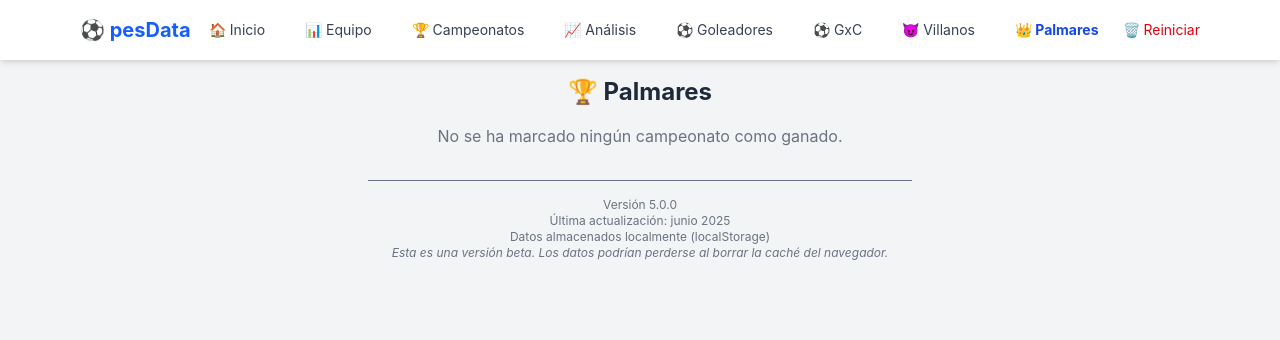
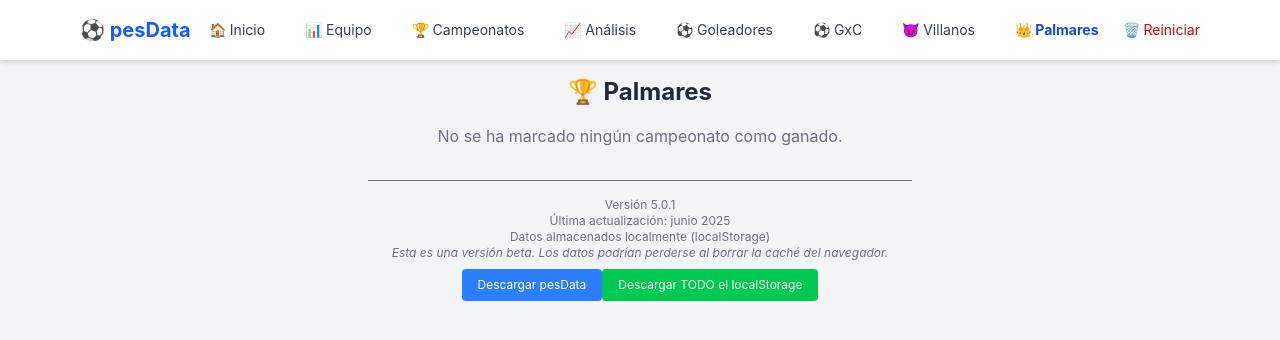
Before and after one commit to Mati69lbt/Pes_Data, a React (Vite) app: page /#/palmares in a window 1280 px wide. Shown: the top 340 px of the page. Built offline with nearby package versions, Linux system fonts and the light colour scheme.

Commit message:
deploy10

```diff
--- /dev/null
+++ b/src/pages/FooterInfo.jsx
@@ -0,0 +1,57 @@
+function FooterInfo() {
+  const handleDownload = () => {
+    const storage = JSON.parse(localStorage.getItem("pesData") || "{}");
+    const data = JSON.stringify(storage, null, 2);
+    const blob = new Blob([data], { type: "application/json" });
+    const url = URL.createObjectURL(blob);
+    const a = document.createElement("a");
+    a.href = url;
+    a.download = "pesData.json";
+    document.body.appendChild(a);
+    a.click();
+    document.body.removeChild(a);
+    URL.revokeObjectURL(url);
+  };
+  return (
+    <footer className="mt-8 text-xs text-gray-500 text-center border-t pt-4">
+      <p>Versión 5.0.1</p>
+      <p>Última actualización: junio 2025</p>
+      <p>Datos almacenados localmente (localStorage)</p>
+      <p className="italic">
+        Esta es una versión beta. Los datos podrían perderse al borrar la caché
+        del navegador.
+      </p>
+      <button
+        id="descargarPesData"
+        onClick={handleDownload}
+        className="mt-2 bg-blue-500 text-white px-4 py-2 rounded hover:bg-blue-600"
+      >
+        Descargar pesData
+      </button>
+      <button
+        onClick={() => {
+          const datos = {};
+          for (let i = 0; i < localStorage.length; i++) {
+            const clave = localStorage.key(i);
+            datos[clave] = localStorage.getItem(clave);
+          }
+          const json = JSON.stringify(datos, null, 2);
+          const blob = new Blob([json], { type: "application/json" });
+          const url = URL.createObjectURL(blob);
+          const a = document.createElement("a");
+          a.href = url;
+          a.download = "localStorage_completo.json";
+          document.body.appendChild(a);
+          a.click();
+          document.body.removeChild(a);
+          URL.revokeObjectURL(url);
+        }}
+        className="mt-2 bg-green-500 text-white px-4 py-2 rounded hover:bg-green-600"
+      >
+        Descargar TODO el localStorage
+      </button>
+    </footer>
+  );
+}
+
+export default FooterInfo;
--- a/src/pages/Palmares.jsx
+++ b/src/pages/Palmares.jsx
@@ -1,8 +1,10 @@
-// cspell: ignore goleadoresxcampeonato Anio
 import { useEffect, useState } from "react";
+import FooterInfo from "./FooterInfo";
 
 export default function Palmares() {
   const [campeonatosGanados, setCampeonatosGanados] = useState([]);
+
+
 
   useEffect(() => {
     const storage = JSON.parse(localStorage.getItem("pesData") || "{}");
@@ -16,19 +18,10 @@ export default function Palmares() {
         <div className="text-center text-gray-500">
           No se ha marcado ningún campeonato como ganado.
         </div>
-        <footer className="mt-8 text-xs text-gray-500 text-center border-t pt-4">
-          <p>Versión 5.0.0</p>
-          <p>Última actualización: junio 2025</p>
-          <p>Datos almacenados localmente (localStorage)</p>
-          <p className="italic">
-            Esta es una versión beta. Los datos podrían perderse al borrar la
-            caché del navegador.
-          </p>
-        </footer>
+        <FooterInfo />
       </div>
     );
   }
-
 
   return (
     <div className="p-4 max-w-xl mx-auto">
@@ -49,15 +42,7 @@ export default function Palmares() {
             </li>
           ))}
       </ul>
-      <footer className="mt-8 text-xs text-gray-500 text-center border-t pt-4">
-        <p>Versión 5.0.0</p>
-        <p>Última actualización: junio 2025</p>
-        <p>Datos almacenados localmente (localStorage)</p>
-        <p className="italic">
-          Esta es una versión beta. Los datos podrían perderse al borrar la
-          caché del navegador.
-        </p>
-      </footer>
+      <FooterInfo />
     </div>
   );
 }
```
Also changed, not shown: 5 other files (tests, documents, lock files or other folders).
